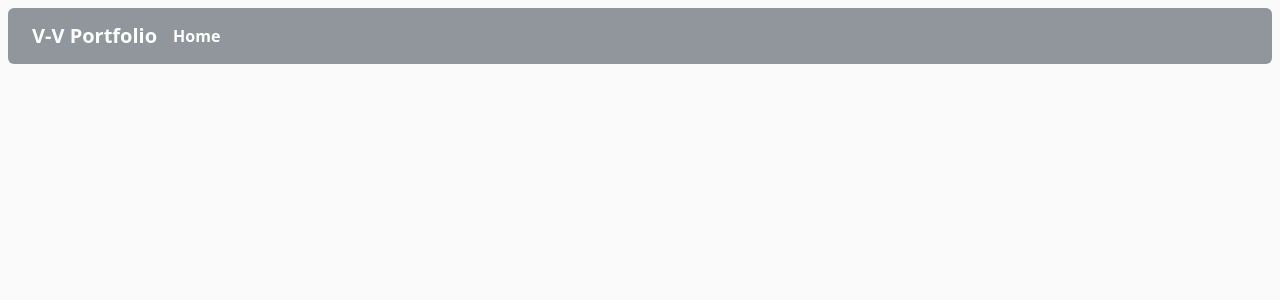
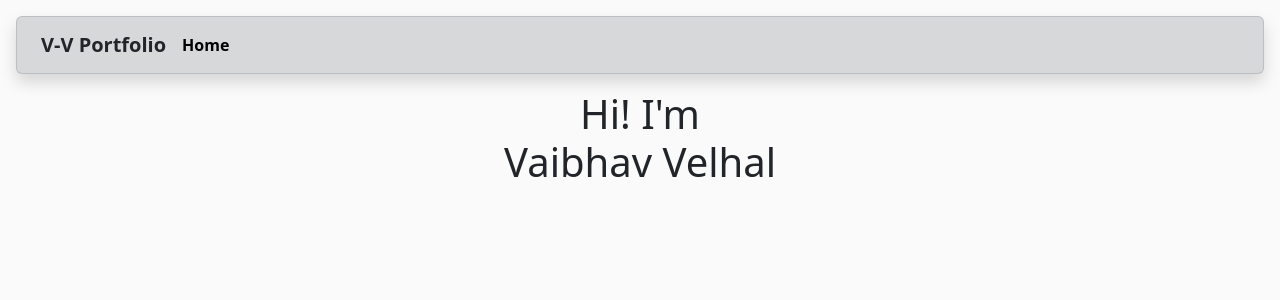
Before and after one commit to vaibhav-velhal/vaibhav-portfolio, a React (Vite) app: page / in a window 1280 px wide. Shown: the top 300 px of the page. Built offline with nearby package versions, Linux system fonts and the light colour scheme.

Commit message:
Convert navbar to offcanvas and initialize home page

```diff
--- a/src/App.jsx
+++ b/src/App.jsx
@@ -1,5 +1,6 @@
 import {BrowserRouter as Router, Routes, Route} from 'react-router-dom';
 import Navbar from './component/Navbar';
+import Home from './pages/Home';
 
 function App() {
 
@@ -7,6 +8,9 @@ function App() {
     <>
       <Router>
         <Navbar />
+        <Routes>
+          <Route path="/" element={<Home />} />
+        </Routes>
       </Router>
     </>
   )
--- a/src/component/Navbar.jsx
+++ b/src/component/Navbar.jsx
@@ -3,16 +3,19 @@ import {Link} from 'react-router-dom';
 function Navbar() {
 
     return(
-        <nav className="navbar navbar-expand-lg navbar-dark bg-secondary bg-opacity-75 m-2 rounded px-4">
-            <a href="/" className="navbar-brand fw-semibold">V-V Portfolio</a>
+        <nav className="navbar navbar-expand-lg bg-secondary bg-opacity-25
+        border border-secondary border-opacity-25 m-3 px-4 shadow rounded">
+            <a href="/" className="navbar-brand fw-semibold text-dark">V-V Portfolio</a>
             <button className="navbar-toggler" type="button" data-bs-toggle="collapse" data-bs-target="#navbarNav">
                 <span className="navbar-toggler-icon"></span>
             </button>
 
-            <div className="collapse navbar-collapse" id="navbarNav">
-                <ul className='navbar-nav'>
-                    <li className="nav-item fw-semibold"><Link to="/">Home</Link></li>
-                </ul>
+            <div className="offcanvas offcanvas-end w-50" id="navbarNav">
+                <div className="offcanvas-body">
+                    <ul className="navbar-nav">
+                        <li className="nav-item fw-semibold"><Link to="/">Home</Link></li>
+                    </ul>
+                </div>
             </div>
         </nav>
     )
--- a/src/index.css
+++ b/src/index.css
@@ -7,7 +7,9 @@ html body {
     background-color: #FAFAFA;
 }
 
+
+/* Navbar Design */
 .navbar-nav a {
     text-decoration: none;
-    color: white;
+    color: black;
 }
--- /dev/null
+++ b/src/pages/Home.jsx
@@ -0,0 +1,12 @@
+
+
+function Home() {
+
+    return(
+        <div className="container">
+            <h1 className="text-center">Hi! I'm <br/> Vaibhav Velhal</h1>
+        </div>
+    );
+}
+
+export default Home;
```
